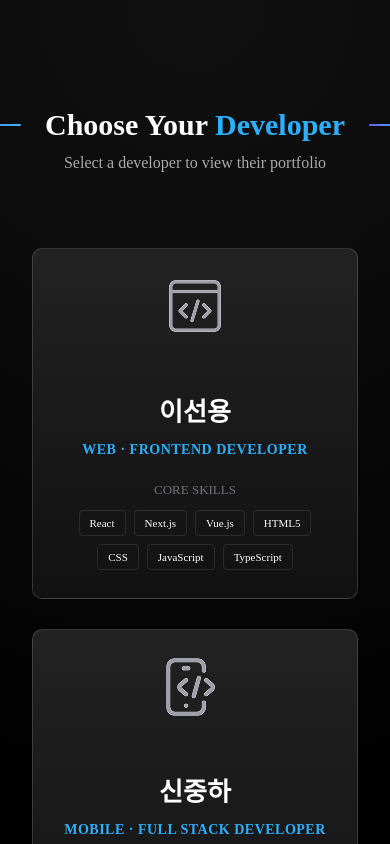
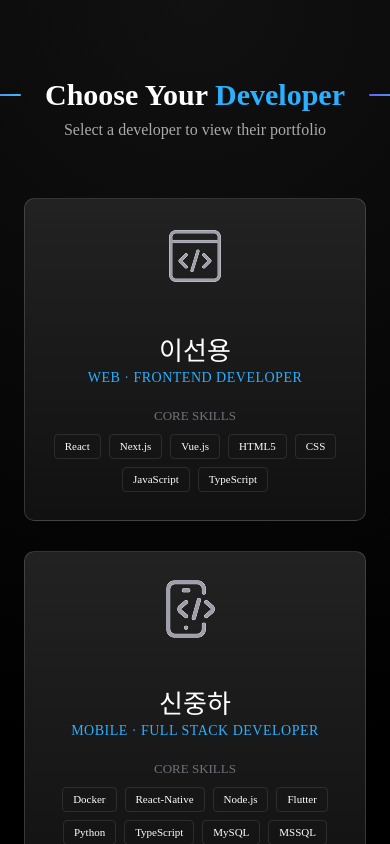
Before and after one commit to s3u0n4/DEV-NOTES, a Next.js app in the folder dev-notes/: page / in a window 390 px wide. Shown: the top 844 px of the page. Built offline with nearby package versions, Linux system fonts and the light colour scheme.

Commit message:
reset css 적용

```diff
--- a/dev-notes/app/developer/shin/component/Main/Main.css
+++ b/dev-notes/app/developer/shin/component/Main/Main.css
@@ -13,7 +13,7 @@
 
 /* 상단 배지 */
 .shinBadge {
-  margin-bottom: 18px; /* 아래 코드와 동일하게 18px */
+  margin-bottom: 18px;
   padding: 10px 30px;
   font-size: 20px;
   font-weight: 500;
--- a/dev-notes/app/globals.css
+++ b/dev-notes/app/globals.css
@@ -1,177 +1,125 @@
-* {
-  box-sizing: border-box;
+/* reset.css */
+html,
+body,
+div,
+span,
+applet,
+object,
+iframe,
+h1,
+h2,
+h3,
+h4,
+h5,
+h6,
+p,
+blockquote,
+pre,
+a,
+abbr,
+acronym,
+address,
+big,
+cite,
+code,
+del,
+dfn,
+em,
+img,
+ins,
+kbd,
+q,
+s,
+samp,
+small,
+strike,
+strong,
+sub,
+sup,
+tt,
+var,
+b,
+u,
+i,
+center,
+dl,
+dt,
+dd,
+ol,
+ul,
+li,
+fieldset,
+form,
+label,
+legend,
+table,
+caption,
+tbody,
+tfoot,
+thead,
+tr,
+th,
+td,
+article,
+aside,
+canvas,
+details,
+embed,
+figure,
+figcaption,
+footer,
+header,
+hgroup,
+menu,
+nav,
+output,
+ruby,
+section,
+summary,
+time,
+mark,
+audio,
+video {
+  margin: 0;
+  padding: 0;
+  border: 0;
+  font-size: 100%;
+  font: inherit;
+  vertical-align: baseline;
 }
-
-body {
-  background: radial-gradient(circle at top, #111 0%, #000 70%);
-  color: #fff;
-}
-
-/* 전체 컨테이너 */
-.container {
-  min-height: 120vh;
-  padding: 80px 24px;
-  display: flex;
-  flex-direction: column;
-  align-items: center;
-}
-
-/* 헤더 */
-.homeHeader {
-  text-align: center;
-  margin-bottom: 60px;
-}
-
-.homeHeader h1 {
-  font-size: 42px;
-  font-weight: 800;
-}
-
-.homeHeader h1 span em {
-  color: #2bb0ff;
-}
-
-.homeHeader p {
-  color: #aaa;
-  margin-top: 8px;
-}
-
-/* 타이틀 */
-.title {
-  display: flex;
-  align-items: center;
-  justify-content: center;
-  gap: 24px;
-  margin-bottom: 12px;
-}
-
-.title::before,
-.title::after {
-  content: "";
-  display: block;
-  width: 50px;
-  height: 2px;
-  background: linear-gradient(90deg, #6366f1, #38bdf8);
-  border-radius: 4px;
-}
-
-.title span {
-  white-space: nowrap;
-}
-
-.title em {
-  color: #2bb0ff;
-  font-style: normal;
-}
-
-/* 카드 영역 */
-.cardWrapper {
-  display: grid;
-  grid-template-columns: repeat(2, minmax(280px, 360px));
-  gap: 50px;
-  width: 100%;
-  justify-content: center;
-}
-
-.cardWrapper a {
-  text-decoration: none;
-  color: inherit;
+/* HTML5 display-role reset for older browsers */
+article,
+aside,
+details,
+figcaption,
+figure,
+footer,
+header,
+hgroup,
+menu,
+nav,
+section {
   display: block;
 }
-
-/* 카드 */
-.card {
-  background: linear-gradient(180deg, #222, #111);
-  border: 1px solid rgba(255, 255, 255, 0.15);
-  border-radius: 10px;
-  padding: 32px 28px;
-  text-align: center;
-  transition: all 0.25s ease;
-  cursor: pointer;
-  height: 444px;
+body {
+  line-height: 1;
 }
-
-.card:hover {
-  transform: translateY(-8px);
-  border-color: #2bb0ff;
-  box-shadow: 0 0 40px rgba(43, 176, 255, 0.2);
+ol,
+ul {
+  list-style: none;
 }
-
-.icon {
-  width: 92px;
-  height: 92px;
-  margin: 0 auto 20px;
+blockquote,
+q {
+  quotes: none;
 }
-
-.card h2 {
-  font-size: 32px;
-  margin-bottom: 6px;
+blockquote:before,
+blockquote:after,
+q:before,
+q:after {
+  content: "";
+  content: none;
 }
-
-.card h3 {
-  font-size: 15px;
-  color: #2bb0ff;
-  letter-spacing: 0.5px;
-  margin-bottom: 24px;
+table {
+  border-collapse: collapse;
+  border-spacing: 0;
 }
-
-.core {
-  font-size: 13px;
-  color: #71717c;
-  margin-bottom: 12px;
-}
-
-.skills {
-  display: flex;
-  flex-wrap: wrap;
-  justify-content: center;
-  gap: 8px;
-}
-
-.skills span {
-  padding: 6px 10px;
-  font-size: 12px;
-  border-radius: 4px;
-  border: 1px solid rgba(255, 255, 255, 0.1);
-}
-
-/* footer */
-.homeFooter {
-  margin-top: 60px;
-  font-size: 20px;
-  color: #71717c;
-}
-@media (max-width: 900px) {
-  .cardWrapper {
-    grid-template-columns: 1fr;
-    gap: 30px;
-  }
-
-  .card {
-    width: 100%;
-    max-width: 380px;
-    margin: 0 auto;
-  }
-}
-@media (max-width: 768px) {
-  .homeHeader h1 {
-    font-size: 30px;
-  }
-
-  .card {
-    height: auto;
-    padding: 28px 22px;
-  }
-
-  .card h2 {
-    font-size: 26px;
-  }
-
-  .card h3 {
-    font-size: 14px;
-  }
-
-  .skills span {
-    font-size: 11px;
-  }
-}
--- a/dev-notes/app/layout.tsx
+++ b/dev-notes/app/layout.tsx
@@ -1,4 +1,5 @@
 import "./globals.css";
+import "./page.css";
 import type { ReactNode } from "react";
 
 export const metadata = {
--- /dev/null
+++ b/dev-notes/app/page.css
@@ -0,0 +1,177 @@
+* {
+  box-sizing: border-box;
+}
+
+body {
+  background: radial-gradient(circle at top, #111 0%, #000 70%);
+  color: #fff;
+}
+
+/* 전체 컨테이너 */
+.container {
+  min-height: 120vh;
+  padding: 80px 24px;
+  display: flex;
+  flex-direction: column;
+  align-items: center;
+}
+
+/* 헤더 */
+.homeHeader {
+  text-align: center;
+  margin-bottom: 60px;
+}
+
+.homeHeader h1 {
+  font-size: 42px;
+  font-weight: 800;
+}
+
+.homeHeader h1 span em {
+  color: #2bb0ff;
+}
+
+.homeHeader p {
+  color: #aaa;
+  margin-top: 8px;
+}
+
+/* 타이틀 */
+.title {
+  display: flex;
+  align-items: center;
+  justify-content: center;
+  gap: 24px;
+  margin-bottom: 12px;
+}
+
+.title::before,
+.title::after {
+  content: "";
+  display: block;
+  width: 50px;
+  height: 2px;
+  background: linear-gradient(90deg, #6366f1, #38bdf8);
+  border-radius: 4px;
+}
+
+.title span {
+  white-space: nowrap;
+}
+
+.title em {
+  color: #2bb0ff;
+  font-style: normal;
+}
+
+/* 카드 영역 */
+.cardWrapper {
+  display: grid;
+  grid-template-columns: repeat(2, minmax(280px, 360px));
+  gap: 50px;
+  width: 100%;
+  justify-content: center;
+}
+
+.cardWrapper a {
+  text-decoration: none;
+  color: inherit;
+  display: block;
+}
+
+/* 카드 */
+.card {
+  background: linear-gradient(180deg, #222, #111);
+  border: 1px solid rgba(255, 255, 255, 0.15);
+  border-radius: 10px;
+  padding: 32px 28px;
+  text-align: center;
+  transition: all 0.25s ease;
+  cursor: pointer;
+  height: 444px;
+}
+
+.card:hover {
+  transform: translateY(-8px);
+  border-color: #2bb0ff;
+  box-shadow: 0 0 40px rgba(43, 176, 255, 0.2);
+}
+
+.icon {
+  width: 92px;
+  height: 92px;
+  margin: 0 auto 20px;
+}
+
+.card h2 {
+  font-size: 32px;
+  margin-bottom: 6px;
+}
+
+.card h3 {
+  font-size: 15px;
+  color: #2bb0ff;
+  letter-spacing: 0.5px;
+  margin-bottom: 24px;
+}
+
+.core {
+  font-size: 13px;
+  color: #71717c;
+  margin-bottom: 12px;
+}
+
+.skills {
+  display: flex;
+  flex-wrap: wrap;
+  justify-content: center;
+  gap: 8px;
+}
+
+.skills span {
+  padding: 6px 10px;
+  font-size: 12px;
+  border-radius: 4px;
+  border: 1px solid rgba(255, 255, 255, 0.1);
+}
+
+/* footer */
+.homeFooter {
+  margin-top: 60px;
+  font-size: 20px;
+  color: #71717c;
+}
+@media (max-width: 900px) {
+  .cardWrapper {
+    grid-template-columns: 1fr;
+    gap: 30px;
+  }
+
+  .card {
+    width: 100%;
+    max-width: 380px;
+    margin: 0 auto;
+  }
+}
+@media (max-width: 768px) {
+  .homeHeader h1 {
+    font-size: 30px;
+  }
+
+  .card {
+    height: auto;
+    padding: 28px 22px;
+  }
+
+  .card h2 {
+    font-size: 26px;
+  }
+
+  .card h3 {
+    font-size: 14px;
+  }
+
+  .skills span {
+    font-size: 11px;
+  }
+}
```
